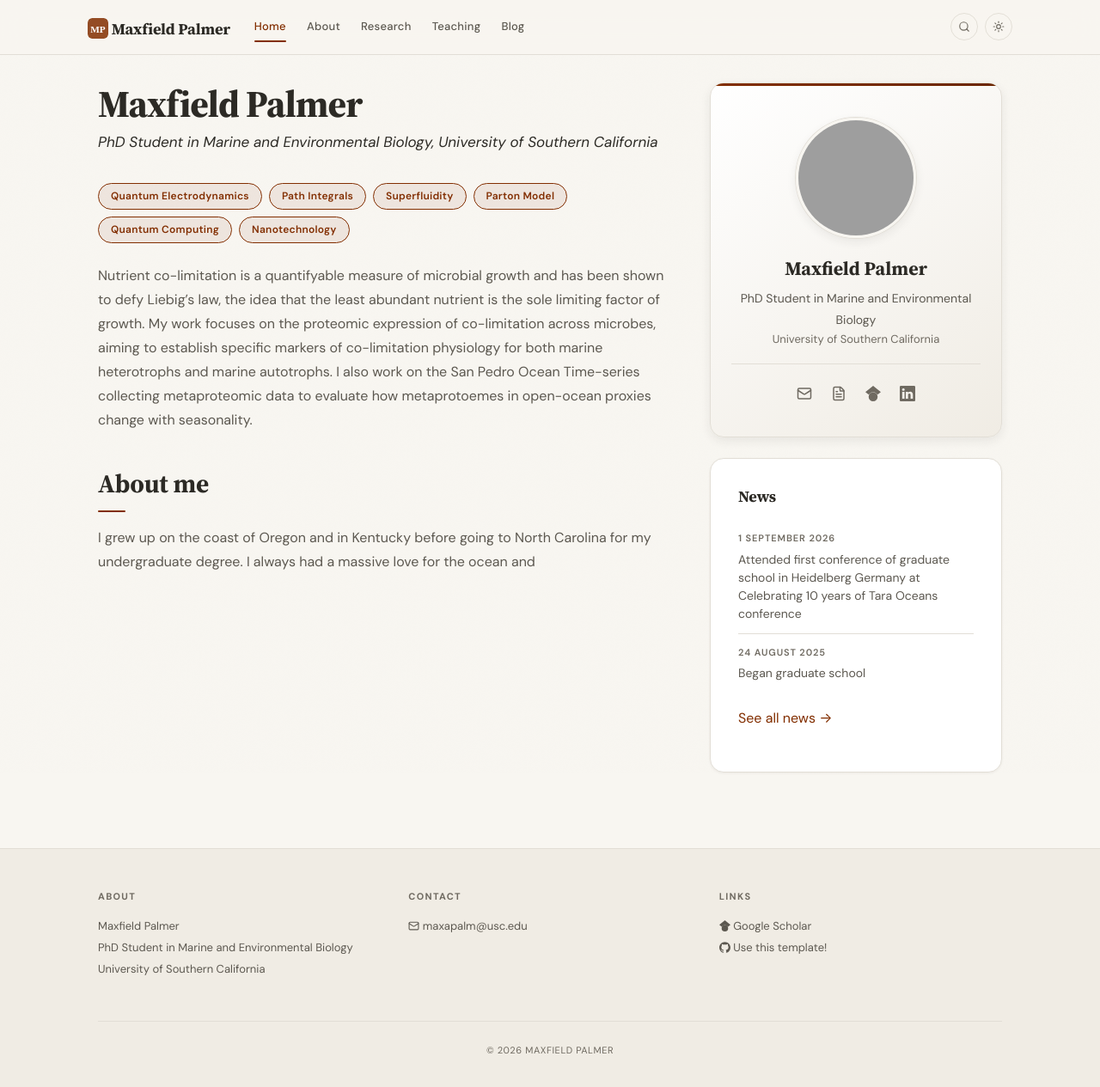
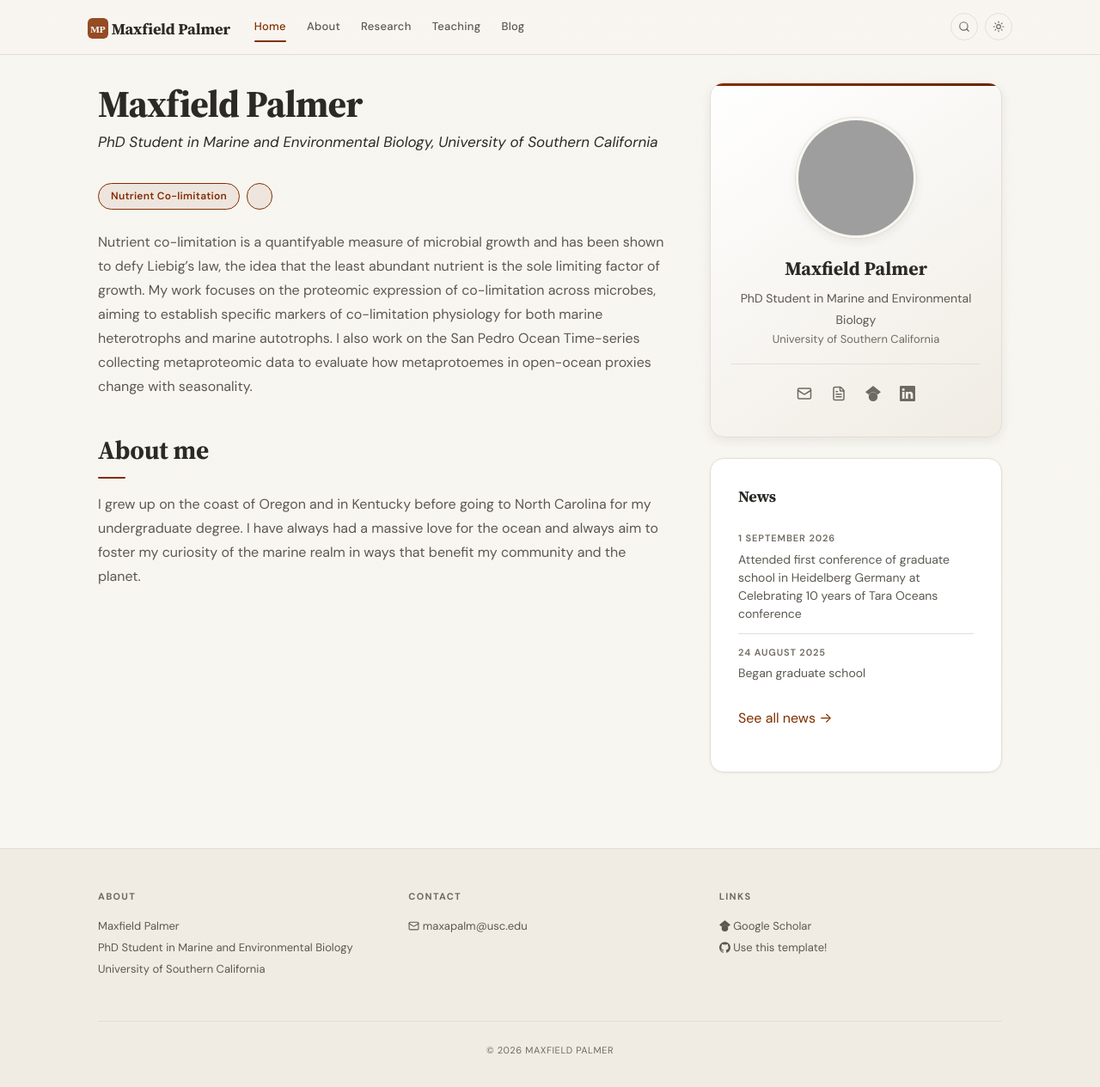
Before and after one commit to maxfieldpalmer/maxfieldpalmer.github.io, a Jekyll site: the page built from _pages/home.md, in a window 1280 px wide. Shown: the whole page at 86% size. Built offline with Jekyll 4.4.1, drawn with Linux system fonts in a browser that asks for light colours; grey boxes are pictures that could not be loaded.

Commit message:
update about me

```diff
--- a/_pages/home.md
+++ b/_pages/home.md
@@ -8,12 +8,8 @@ permalink: /
 <p class="home-hero-sub">{{ site.title }}, {{ site.institution }}</p>
 
 <div class="chip-container" markdown="0">
-<a href="{{ '/research' | relative_url }}" class="chip">Quantum Electrodynamics</a>
-<a href="{{ '/research' | relative_url }}" class="chip">Path Integrals</a>
-<a href="{{ '/research' | relative_url }}" class="chip">Superfluidity</a>
-<a href="{{ '/research' | relative_url }}" class="chip">Parton Model</a>
-<a href="{{ '/research' | relative_url }}" class="chip">Quantum Computing</a>
-<a href="{{ '/research' | relative_url }}" class="chip">Nanotechnology</a>
+<a href="{{ '/research' | relative_url }}" class="chip">Nutrient Co-limitation</a>
+<a href="{{ '/research' | relative_url }}" class="chip"></a>
 </div>
 
 Nutrient co-limitation is a quantifyable measure of microbial growth and has been shown to defy Liebig's law, the idea that the least abundant nutrient is the sole limiting factor of growth.
@@ -21,8 +17,8 @@ My work focuses on the proteomic expression of co-limitation across microbes, ai
 to evaluate how metaprotoemes in open-ocean proxies change with seasonality.
 
 ## About me
-I grew up on the coast of Oregon and in Kentucky before going to North Carolina for my undergraduate degree. I always had a massive love for
-the ocean and
+I grew up on the coast of Oregon and in Kentucky before going to North Carolina for my undergraduate degree. I have always had a massive love for
+the ocean and always aim to foster my curiosity of the marine realm in ways that benefit my community and the planet.
 
 <!-- {% capture selected %}{% bibliography --query @*[selected=true] %}{% endcapture %}
 {% if selected contains "pub-entry" %}
```
